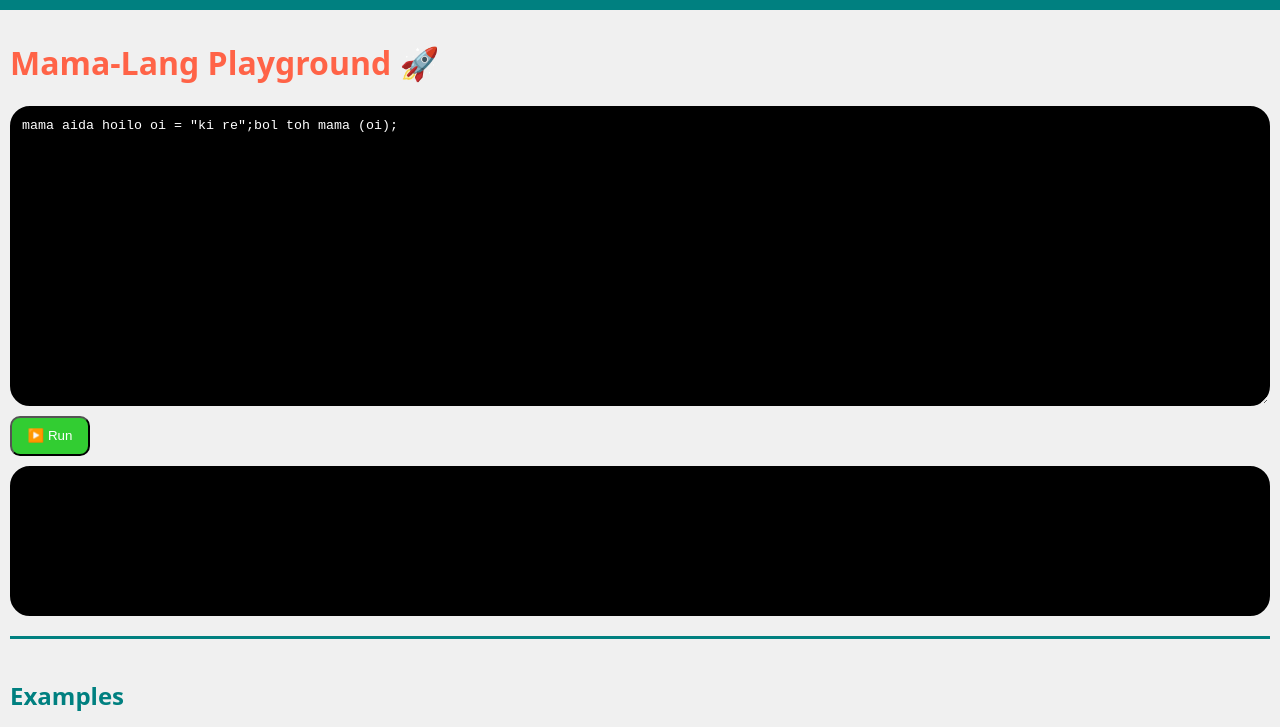
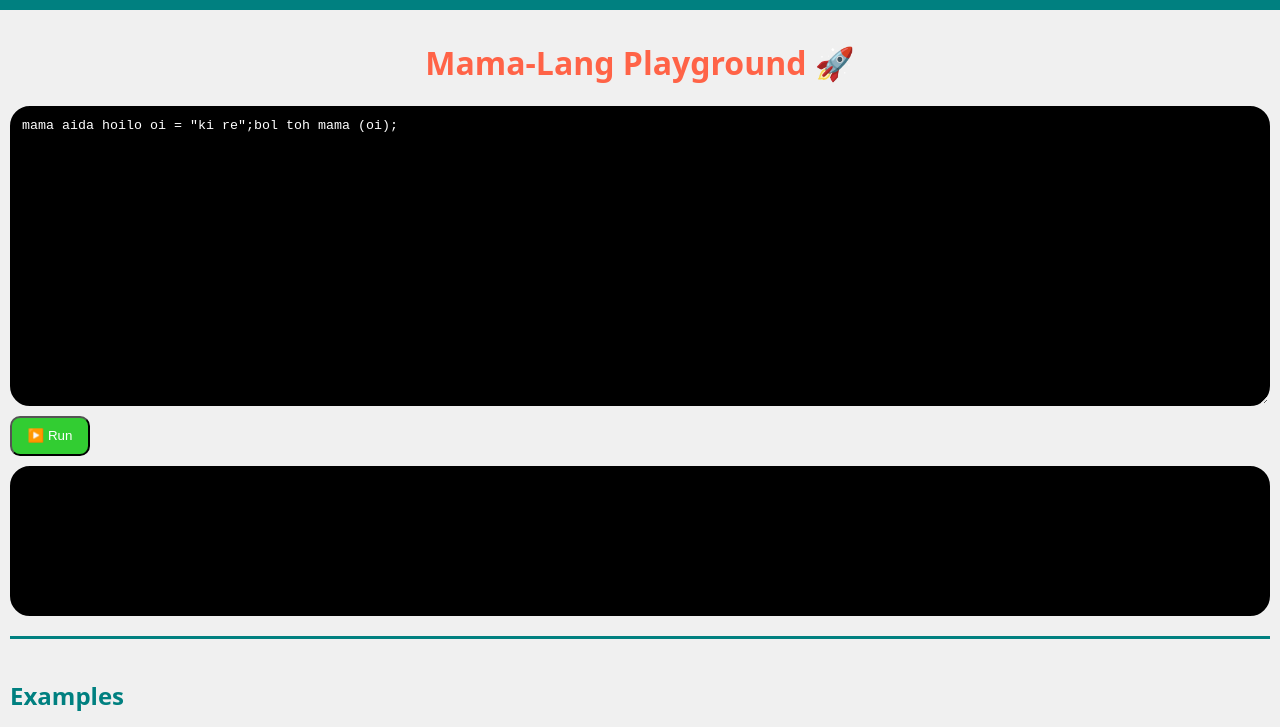
Before and after one commit to anisurrahmanlikhon/mama-lang, a plain HTML site: page index.html in a window 1280 px wide. Shown: the top 727 px of the page. Drawn offline with Linux system fonts and the light colour scheme.

Commit message:
Update index.html

```diff
--- a/index.html
+++ b/index.html
@@ -113,7 +113,7 @@
     </head>
 
     <body>
-        <h1 style="color: tomato"> Mama-Lang Playground 🚀 </h1>
+        <center><h1 style="color: tomato"> Mama-Lang Playground 🚀 </h1></center>
         <textarea id="code">mama aida hoilo oi = "ki re";bol toh mama (oi);
         </textarea> <button onclick="runCode()">▶️ Run</button>
         <div id="output"></div>
```
